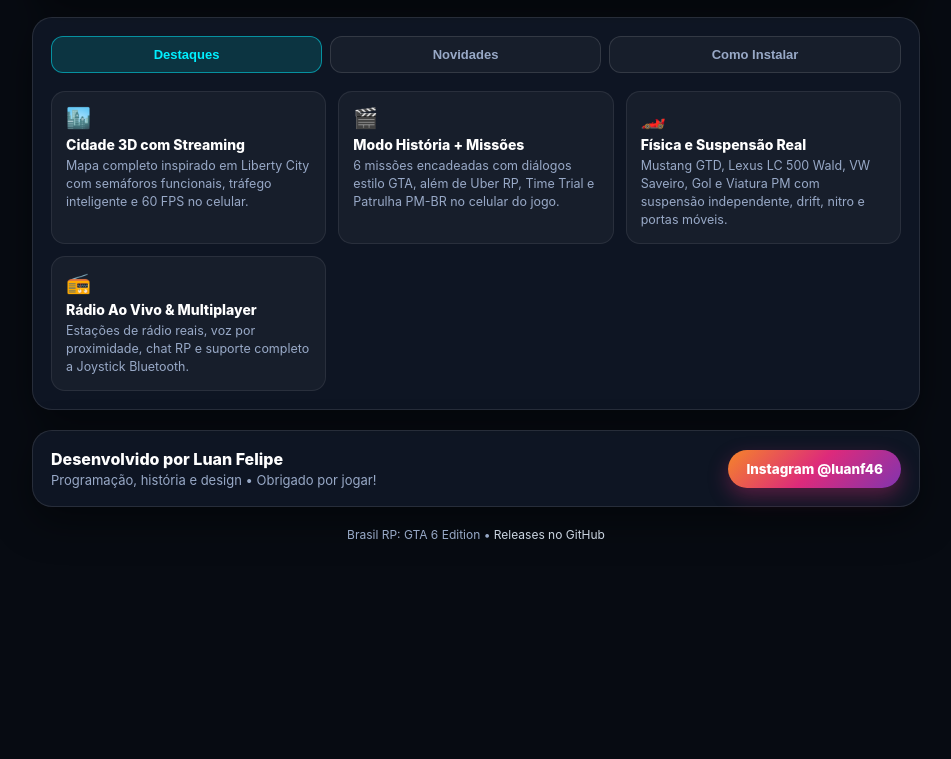
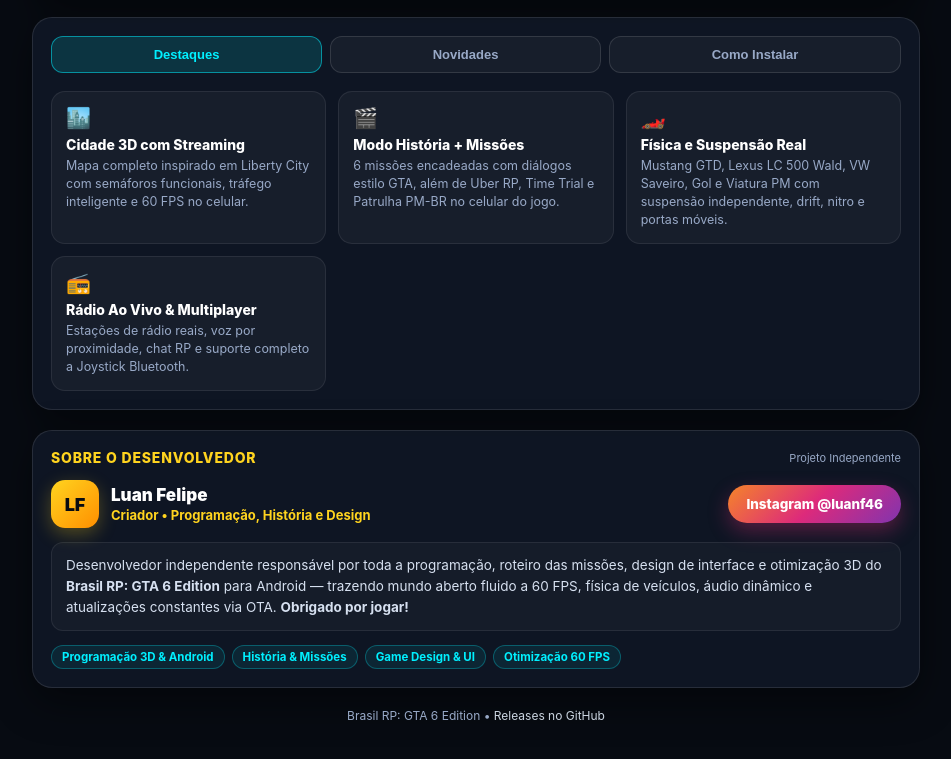
Before and after one commit to luh5826-byte/brasilrp-updates, a plain HTML site: page index.html in a window 1280 px wide. Shown: the part 940-1699 px from the top of the page, without its empty margins (164-1115 px from the left). Before the commit the page ends 1550 px from the top, so only its background shows below. Drawn offline with Linux system fonts and the light colour scheme.

Commit message:
Add detailed developer bio and tags for Luan Felipe

```diff
--- a/index.html
+++ b/index.html
@@ -402,13 +402,60 @@
     /* CRÉDITOS */
     .dev-box {
       display: flex;
+      flex-direction: column;
+      gap: 14px;
+    }
+    .dev-top {
+      display: flex;
       flex-wrap: wrap;
       justify-content: space-between;
       align-items: center;
-      gap: 14px;
+      gap: 12px;
     }
-    .dev-info h3 { font-size: 16px; font-weight: 800; color: #fff; margin-bottom: 3px; }
-    .dev-info p { font-size: 13px; color: var(--muted); }
+    .dev-profile {
+      display: flex;
+      align-items: center;
+      gap: 12px;
+    }
+    .dev-avatar {
+      width: 48px;
+      height: 48px;
+      border-radius: 14px;
+      background: linear-gradient(135deg, #ffd41f, #ff8f00);
+      color: #070b12;
+      font-weight: 900;
+      font-size: 18px;
+      display: flex;
+      align-items: center;
+      justify-content: center;
+      flex-shrink: 0;
+      box-shadow: 0 6px 18px rgba(255, 212, 31, 0.28);
+    }
+    .dev-info h3 { font-size: 17px; font-weight: 900; color: #fff; margin-bottom: 2px; }
+    .dev-info p { font-size: 13px; color: var(--gold); font-weight: 700; }
+    .dev-bio {
+      font-size: 13.5px;
+      line-height: 1.55;
+      color: #d6e0f0;
+      background: rgba(255, 255, 255, 0.03);
+      border: 1px solid rgba(255, 255, 255, 0.08);
+      border-radius: 12px;
+      padding: 12px 14px;
+    }
+    .dev-tags {
+      display: flex;
+      flex-wrap: wrap;
+      gap: 7px;
+    }
+    .dev-tag {
+      font-size: 11.5px;
+      font-weight: 700;
+      padding: 4px 10px;
+      border-radius: 999px;
+      background: rgba(0, 240, 255, 0.08);
+      border: 1px solid rgba(0, 240, 255, 0.28);
+      color: var(--cyan);
+    }
     .insta-btn {
       display: inline-flex;
       align-items: center;
@@ -612,14 +659,32 @@
 
     <!-- CRÉDITOS DO DESENVOLVEDOR -->
     <section class="section-card">
+      <div class="section-head" style="margin-bottom:14px">
+        <div class="section-title">Sobre o Desenvolvedor</div>
+        <div class="section-tip">Projeto Independente</div>
+      </div>
       <div class="dev-box">
-        <div class="dev-info">
-          <h3>Desenvolvido por Luan Felipe</h3>
-          <p>Programação, história e design • Obrigado por jogar!</p>
+        <div class="dev-top">
+          <div class="dev-profile">
+            <div class="dev-avatar">LF</div>
+            <div class="dev-info">
+              <h3>Luan Felipe</h3>
+              <p>Criador • Programação, História e Design</p>
+            </div>
+          </div>
+          <a class="insta-btn" href="https://www.instagram.com/luanf46/" target="_blank" rel="noopener noreferrer">
+            Instagram @luanf46
+          </a>
         </div>
-        <a class="insta-btn" href="https://www.instagram.com/luanf46/" target="_blank" rel="noopener noreferrer">
-          Instagram @luanf46
-        </a>
+        <div class="dev-bio">
+          Desenvolvedor independente responsável por toda a programação, roteiro das missões, design de interface e otimização 3D do <b>Brasil RP: GTA 6 Edition</b> para Android — trazendo mundo aberto fluido a 60 FPS, física de veículos, áudio dinâmico e atualizações constantes via OTA. <b>Obrigado por jogar!</b>
+        </div>
+        <div class="dev-tags">
+          <span class="dev-tag">Programação 3D &amp; Android</span>
+          <span class="dev-tag">História &amp; Missões</span>
+          <span class="dev-tag">Game Design &amp; UI</span>
+          <span class="dev-tag">Otimização 60 FPS</span>
+        </div>
       </div>
     </section>
 
```
